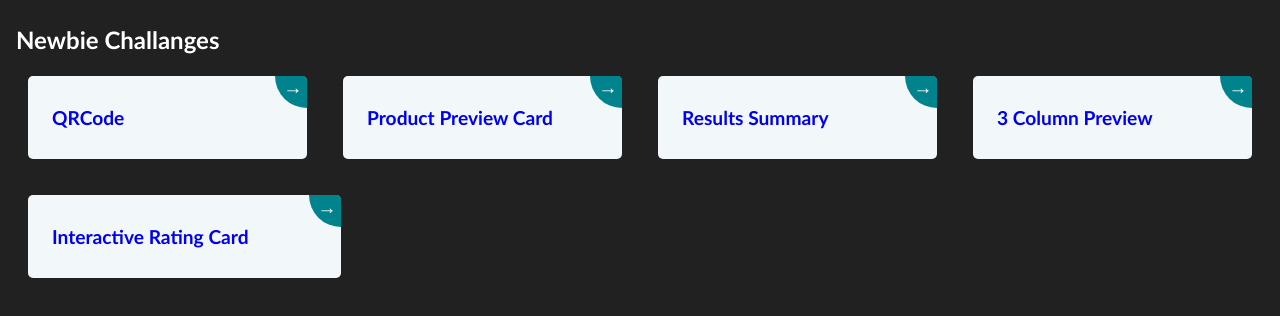
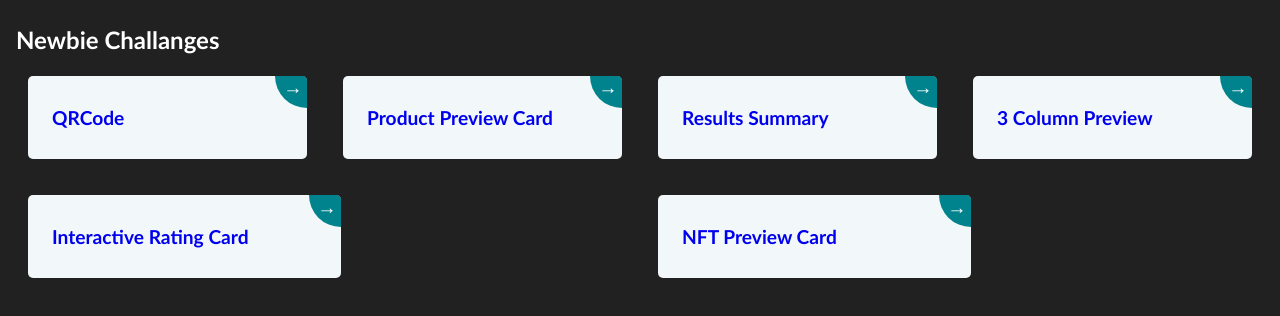
Before and after one commit to alexanderivanov2/frontend-mentor, a Vue app: page / in a window 1280 px wide. Shown: the top 316 px of the page. Built offline with nearby package versions, Linux system fonts and the light colour scheme.

Commit message:
set up new challange

```diff
--- a/src/assets/constants/homePageConstants/newbieCardsConstants.js
+++ b/src/assets/constants/homePageConstants/newbieCardsConstants.js
@@ -19,6 +19,10 @@ const newbieCardsList = [
         cardName: 'Interactive Rating Card',
         routeName: 'InteractiveRatingCard',
     },
+    {
+        cardName: 'NFT Preview Card',
+        routeName: 'NFTPreviewCard',
+    }
 ]
 
 export {
--- a/src/router/index.js
+++ b/src/router/index.js
@@ -34,7 +34,12 @@ const router = createRouter({
       path: '/newbie/interactive-rating-card',
       name: 'InteractiveRatingCard',
       component: () => import('../views/NewbiePages/InteractiveRatingCard/InteractiveRatingCardView.vue')
-    }
+    },
+    {
+      path: '/newbie/nft-preview-card',
+      name: 'NFTPreviewCard',
+      component: () => import('../views/NewbiePages/NFTPreviewCard/NFTPreviewCard.vue')
+    },
   ]
 })
 
--- /dev/null
+++ b/src/views/NewbiePages/NFTPreviewCard/NFTPreviewCard.vue
@@ -0,0 +1,3 @@
+<template>
+    <h1>NFT PREVIEW CARD</h1>
+</template>
```
